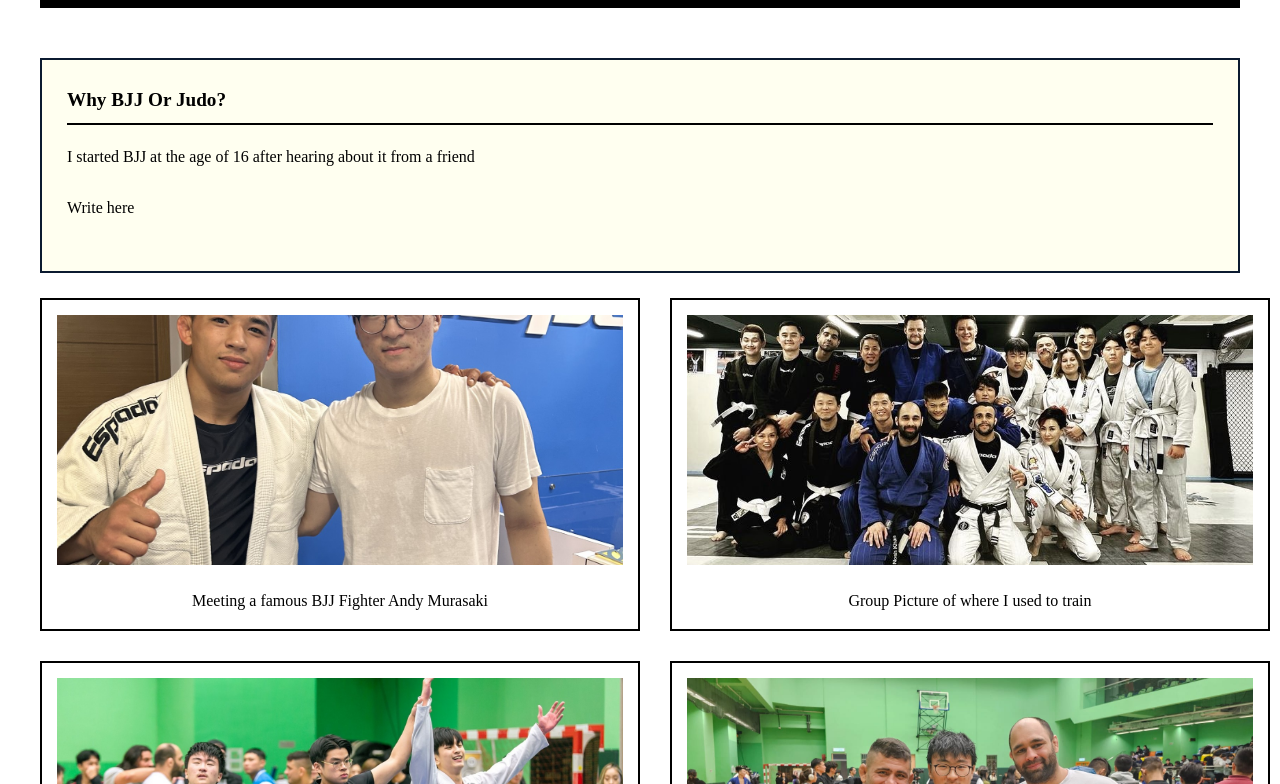
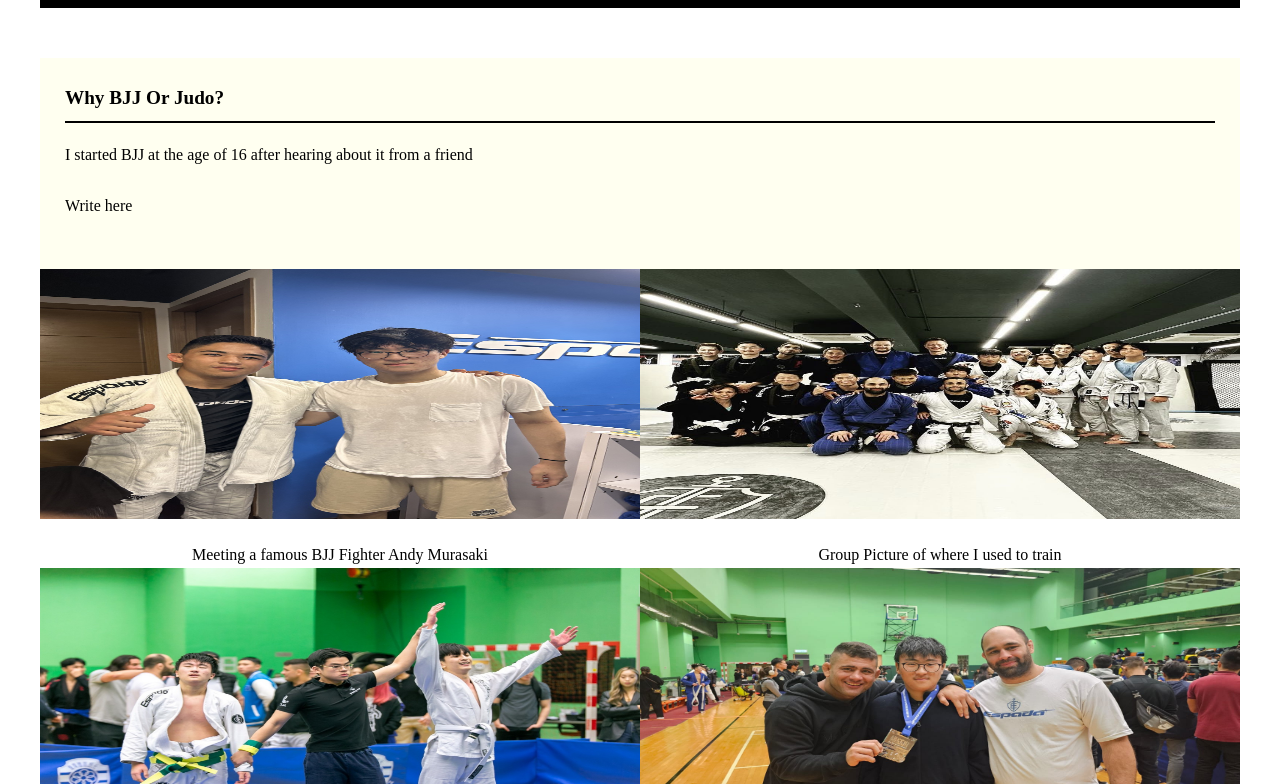
Before and after one commit to an2yLe3/final-project, a plain HTML site: page index.html in a window 1280 px wide. Shown: the part 168-952 px from the top of the page. Drawn offline with Linux system fonts and the light colour scheme; a web font is replaced by a local one.

Commit message:
( ◕ ◞ ◕ ) auto commit

```diff
--- a/index.html
+++ b/index.html
@@ -55,7 +55,6 @@
       padding: 25px;
       background-color: #FFFFF0;
       color: black;
-      border: 2px solid #0b1a30;
       margin-top: 50px
     }
 
@@ -73,9 +72,11 @@
       .grid.container {
       display: grid;
       grid-template-columns: 50% 50%;
-      margin-top: 25px;
-      gap: 30px;
+      margin-top: 0px;
+      gap:
+      background-color:#FFF8E1
     }
+
 
     .box-one{
       background-color: yellow;
@@ -83,14 +84,11 @@
 
     .image-box{
     background-color: white;
-    border: 2px solid black;
-    padding: 15px;
     }
 
     .image-box img{
     width: 100%;
     height: 250px;
-    object-fit: cover;
     }
 
     .image-box p {
```
